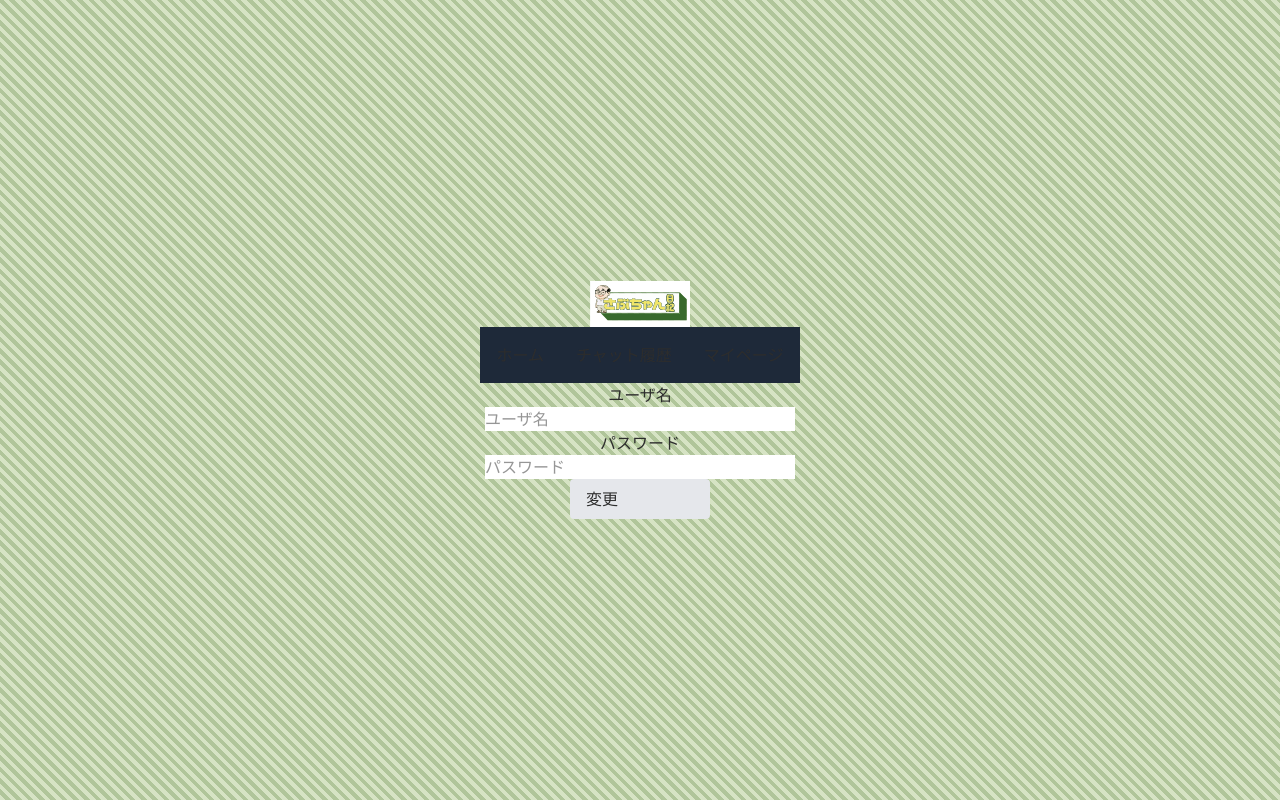
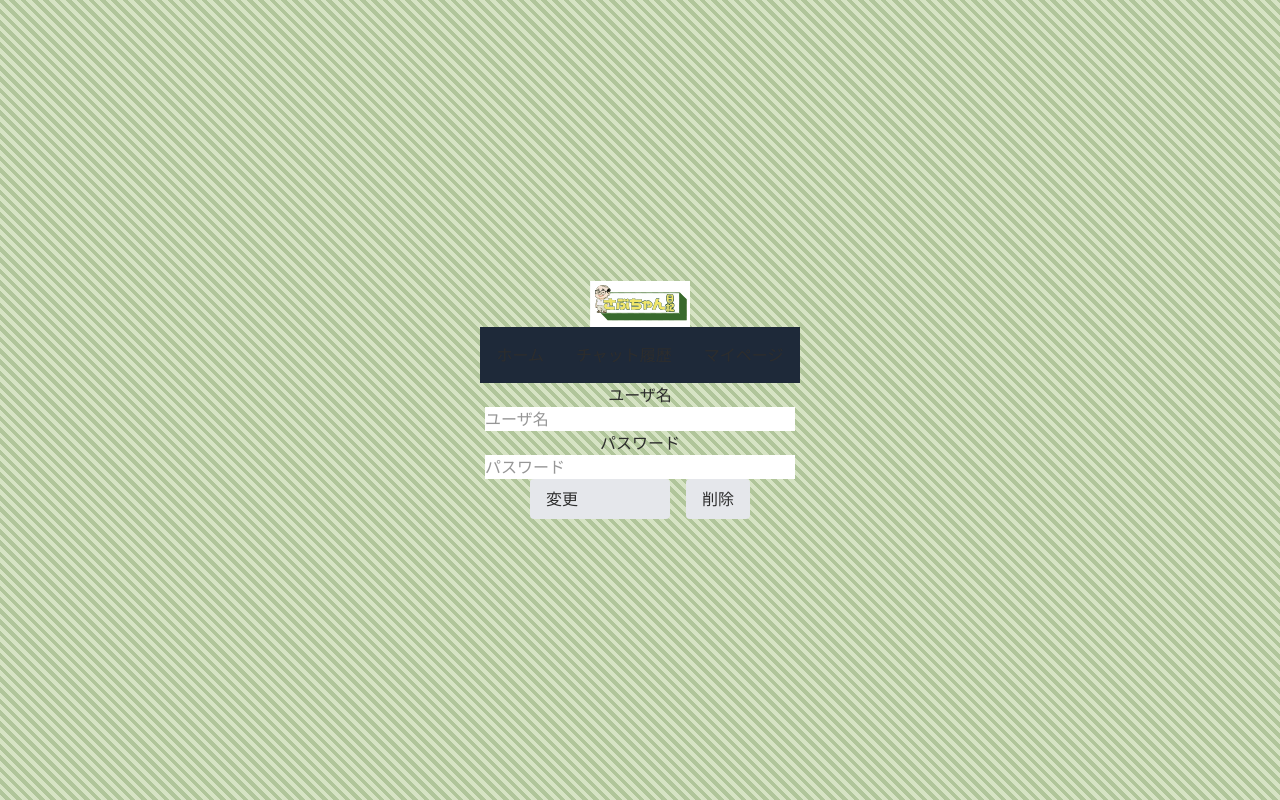
Before and after one commit to 2025SpringTeamA/frontend, a Next.js app: page /mypage in a window 1280 px wide. Built offline with nearby package versions, Linux system fonts and the light colour scheme.

Commit message:
削除ボタンを追加

```diff
--- a/src/app/mypage/page.tsx
+++ b/src/app/mypage/page.tsx
@@ -9,7 +9,7 @@
 import "@/styles/common.css";
 
 export default function Home() {
-  const handleClick = () => {
+  const handleDeleteClick = () => {
     const confirmed = window.confirm("本当に削除してもよろしいですか？");
   };
   useEffect(() => {
@@ -32,7 +32,6 @@
           placeholder="ユーザ名"
           name="text"
           style={{ background: "white", color: "black" }}
-          //   onChange={handleChange}
         />
       </div>
       <div className="flex flex-col items-center">
@@ -42,17 +41,22 @@
           placeholder="パスワード"
           name="password"
           style={{ background: "white", color: "black" }}
-          //   onChange={handleChange}
         />
       </div>
-      <div className="flex flex-col items-center">
+      <div className="flex items-center space-x-4">
         <Link
-          // onClick={handleClick}
           href="/mypage-edit"
           className="bg-gray-200 text-black px-4 py-2 rounded hover:bg-gray-300 w-[140px]"
         >
           変更
         </Link>
+
+        <Button
+          className="bg-gray-200 text-black px-4 py-2 rounded hover:bg-gray-300"
+          onClick={handleDeleteClick}
+        >
+          削除
+        </Button>
       </div>
     </>
   );
```
